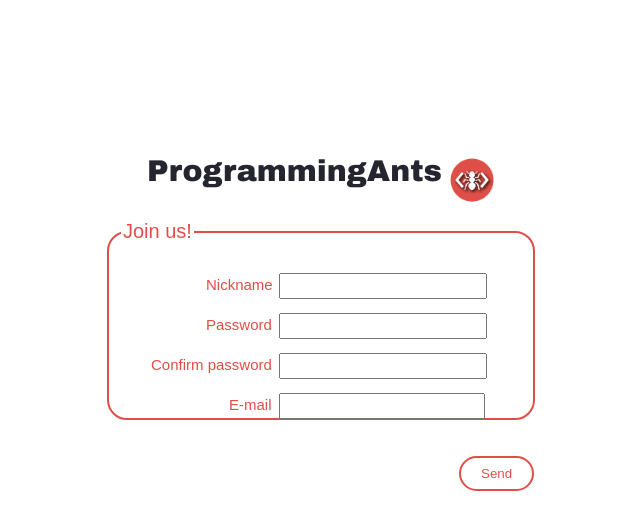
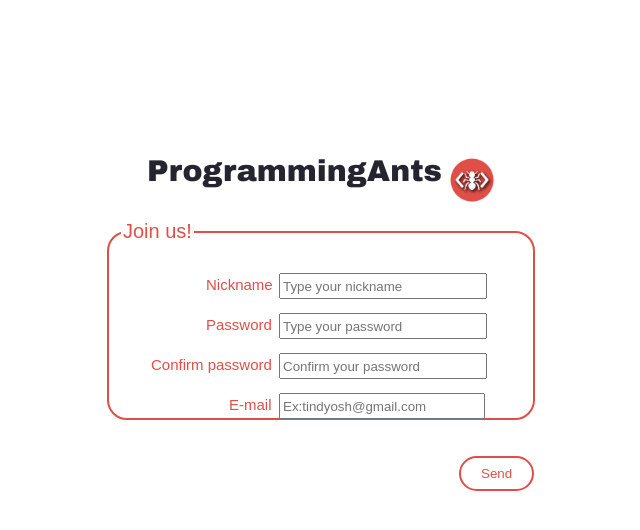
Before and after one commit to LaFourmiProgrammeuse/ProgressProject, a PHP site: page /html-php/Register_page.html in a window 1280 px wide. Shown: the top 530 px of the page, without its empty margins (318-958 px from the left). Run offline with PHP 8.4, Linux system fonts and the light colour scheme.

Commit message:
14/07/2018
-Ajouts mineurs
-Modifications mineures

```diff
--- a/ProgrammingAnts/css/register_page.css
+++ b/ProgrammingAnts/css/register_page.css
@@ -1,5 +1,4 @@
 a {
-	color: #24252f;
 	text-decoration: none;
 }
 
@@ -19,21 +18,24 @@ body {
 		margin-left: 90px;
 	}
 
+	.website_name a {
+		color: #24252f;
+	}
+
 	/* CENTER WINDOW */
 
 	section {
-        position: relative;
+    position: relative;
 		display: flex;
 		margin-top: 140px;
 		height: 400px;
 		margin-left: auto;
-        margin-right: auto;
-        width: 530px;
-
+    margin-right: auto;
+    width: 530px;
 	}
 
 		.programming_ants_logo {
-            position: absolute;
+      position: absolute;
 			height: 50px;
 			width: 50px;
 			margin-top: 15px;
@@ -193,15 +195,16 @@ body {
 
                     .message_error{ /*Ce qu'il faut appliquer a tout les messages d'erreurs */
                         padding-bottom: auto;
-                        background-color: #fb7777;
-                        border: solid 1px black;
+												font-family: Arial, Helvetica, "Liberation Sans", FreeSans, sans-serif;
+                        border: 2px dotted #df4f48;
+												color: #df4f48;
                     }
 
                     #message_error_bad_filled{
                         position: relative;
                         top: 350px;
                         left: 110px;
-                        height: 65px;
+                        height: 40px;
                     }
 
                     #text_error_bad_filled{
--- a/ProgrammingAnts/html-php/Register_page.html
+++ b/ProgrammingAnts/html-php/Register_page.html
@@ -31,19 +31,19 @@
 						<form method="post" action="../php/formulaire_register.php">
 							<p>
 								<label id="nickname_label" for="nickname">Nickname</label>
-								<input type="text" name="nickname" id="nickname">
+								<input type="text" name="nickname" id="nickname" placeholder="Type your nickname" size="30" maxlength="10">
                                 <img id="validation_nickname" src="../images/wrong.png"/>
 							<br>
 								<label id="pass_label" for="pass">Password</label>
-								<input type="password" name="pass" id="pass">
+								<input type="password" name="pass" id="pass" placeholder="Type your password" size="30" maxlength="10">
                                 <img id="validation_pass" src="../images/wrong.png"/>
 							<br>
 								<label id="confirmation_password_label" for="pass">Confirm password</label>
-								<input type="password" name="confirmation_password" id="confirmation_password">
+								<input type="password" name="confirmation_password" id="confirmation_password" placeholder="Confirm your password" size="30" maxlength="10">
                                 <img id="validation_confirmation_password" src="../images/wrong.png"/>
 							<br>
 								<label id="email_label" for="post">E-mail</label>
-								<input type="e-mail" name="email" id="email">
+								<input type="e-mail" name="email" id="email" placeholder="Ex:tindyosh@gmail.com" size="30" maxlength="10">
                                 <img id="validation_email" src="../images/check.png"/>
 
                                 <button type="button" value="Send" id="send" class="send" >Send</button>
```
